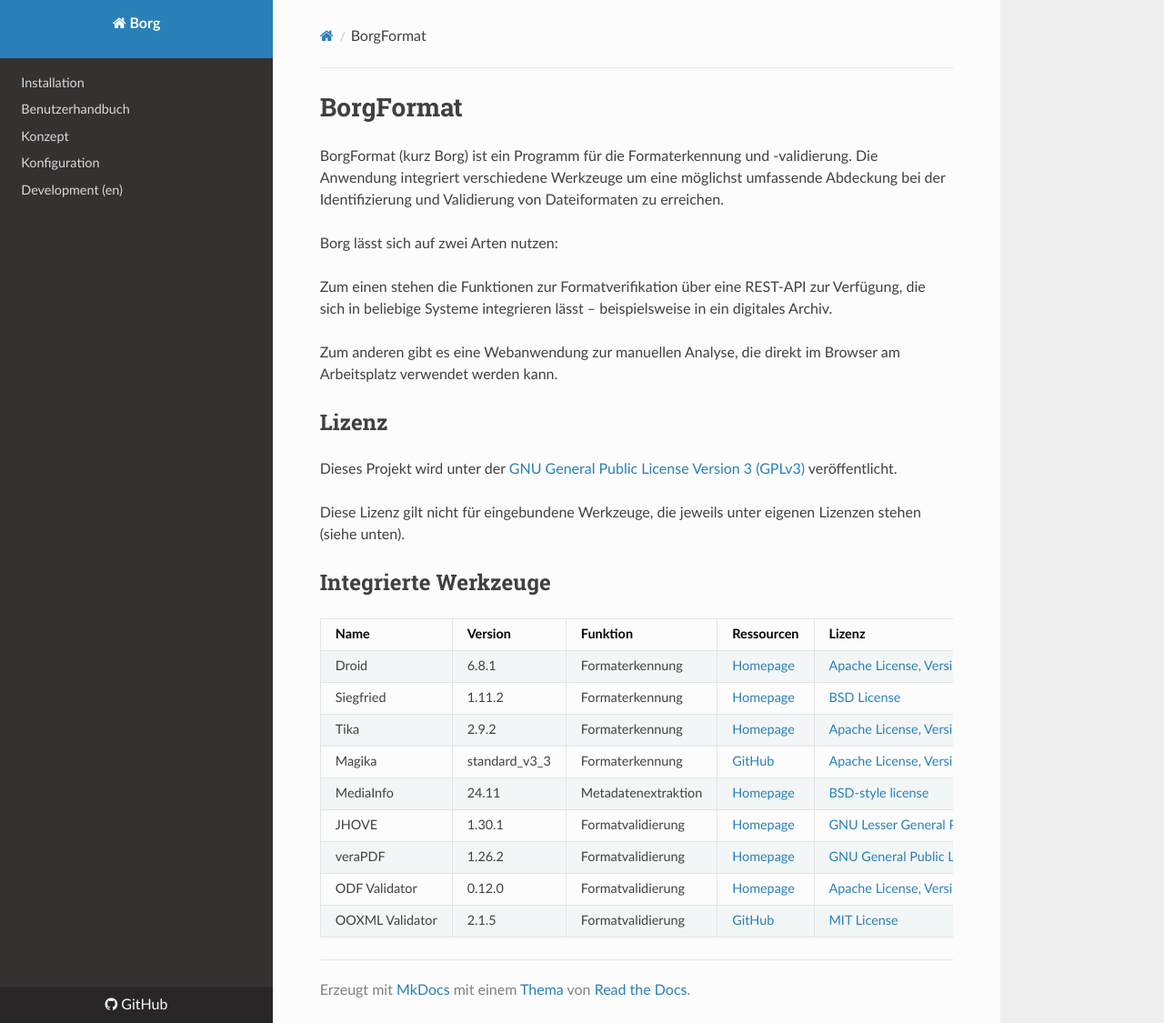
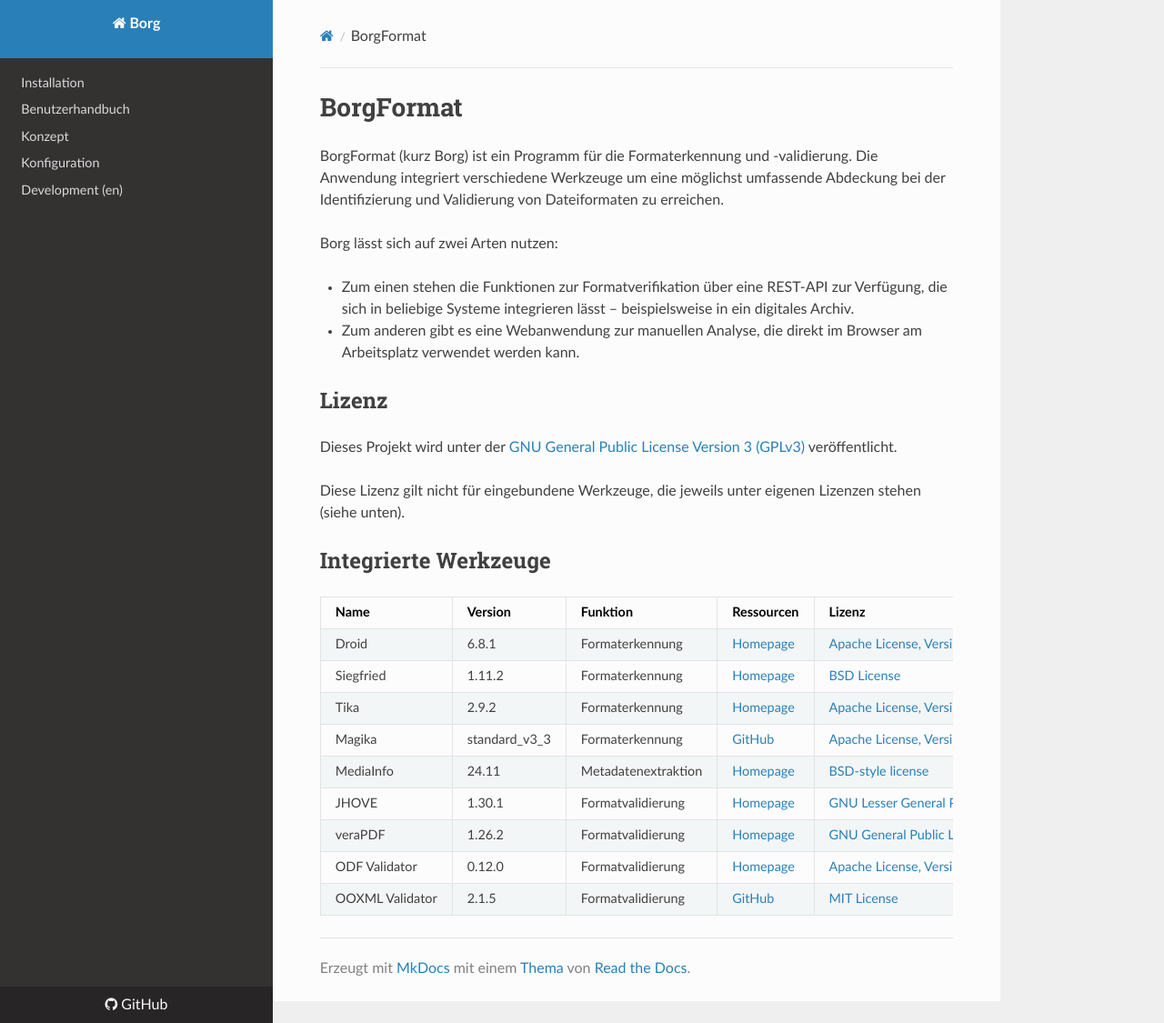
Before and after one commit to Landesarchiv-Thueringen/borg, an MkDocs documentation site: the page built from docs/index.md, in a window 1280 px wide and 1125 px high. Shown: the whole window at 91% size. Built offline with MkDocs 1.6.1, drawn with Linux system fonts in a browser that asks for light colours; nearby versions of some CDN libraries.

Commit message:
update docs

```diff
--- a/docs/index.md
+++ b/docs/index.md
@@ -4,9 +4,9 @@
 
 Borg lässt sich auf zwei Arten nutzen:
 
-Zum einen stehen die Funktionen zur Formatverifikation über eine REST-API zur Verfügung, die sich in beliebige Systeme integrieren lässt – beispielsweise in ein digitales Archiv.
-
-Zum anderen gibt es eine Webanwendung zur manuellen Analyse, die direkt im Browser am Arbeitsplatz verwendet werden kann.
+- Zum einen stehen die Funktionen zur Formatverifikation über eine REST-API zur Verfügung, die sich in beliebige Systeme integrieren lässt – beispielsweise in ein digitales Archiv.
+  <br>
+- Zum anderen gibt es eine Webanwendung zur manuellen Analyse, die direkt im Browser am Arbeitsplatz verwendet werden kann.
 
 ## Lizenz
 
```
